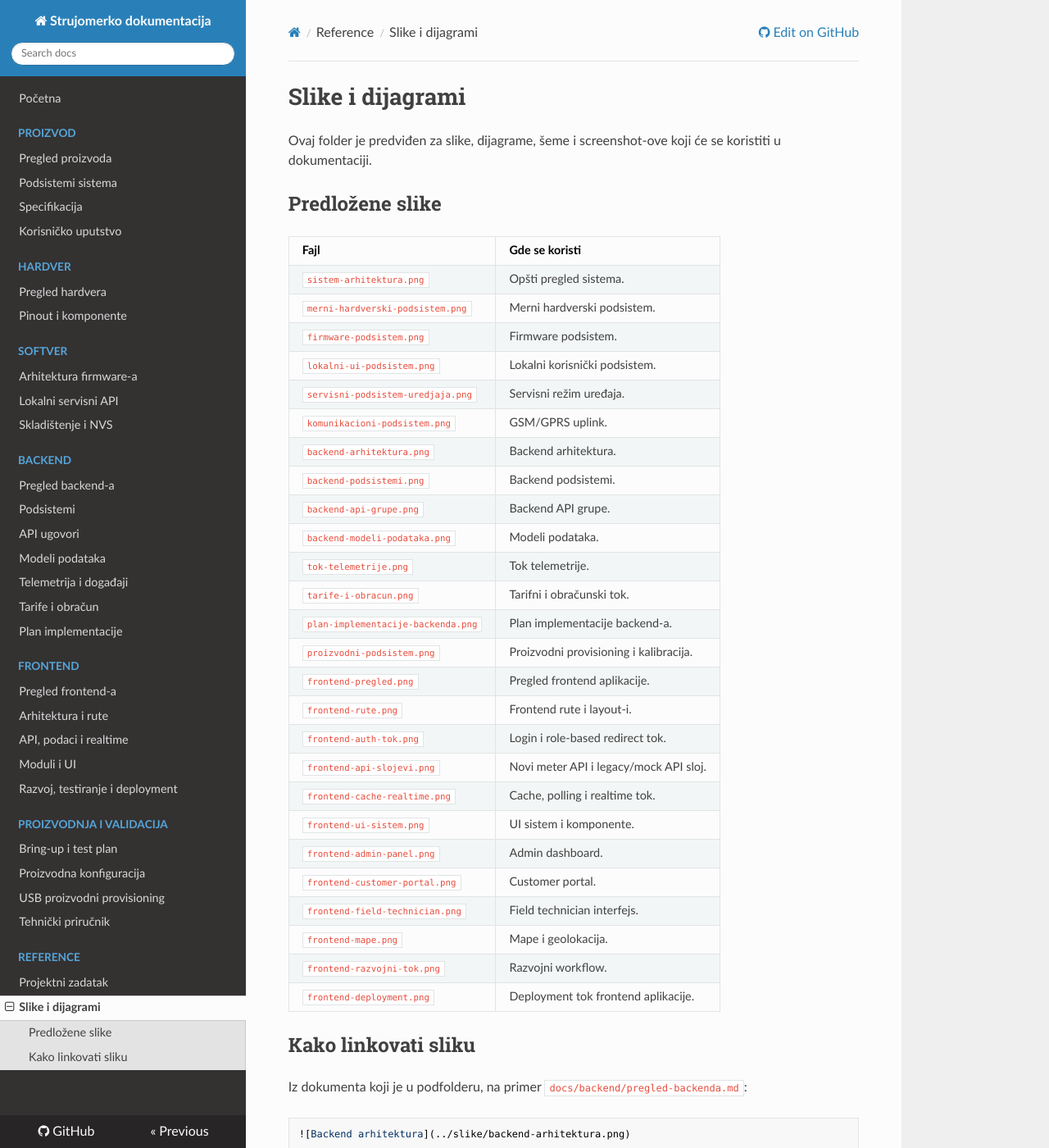
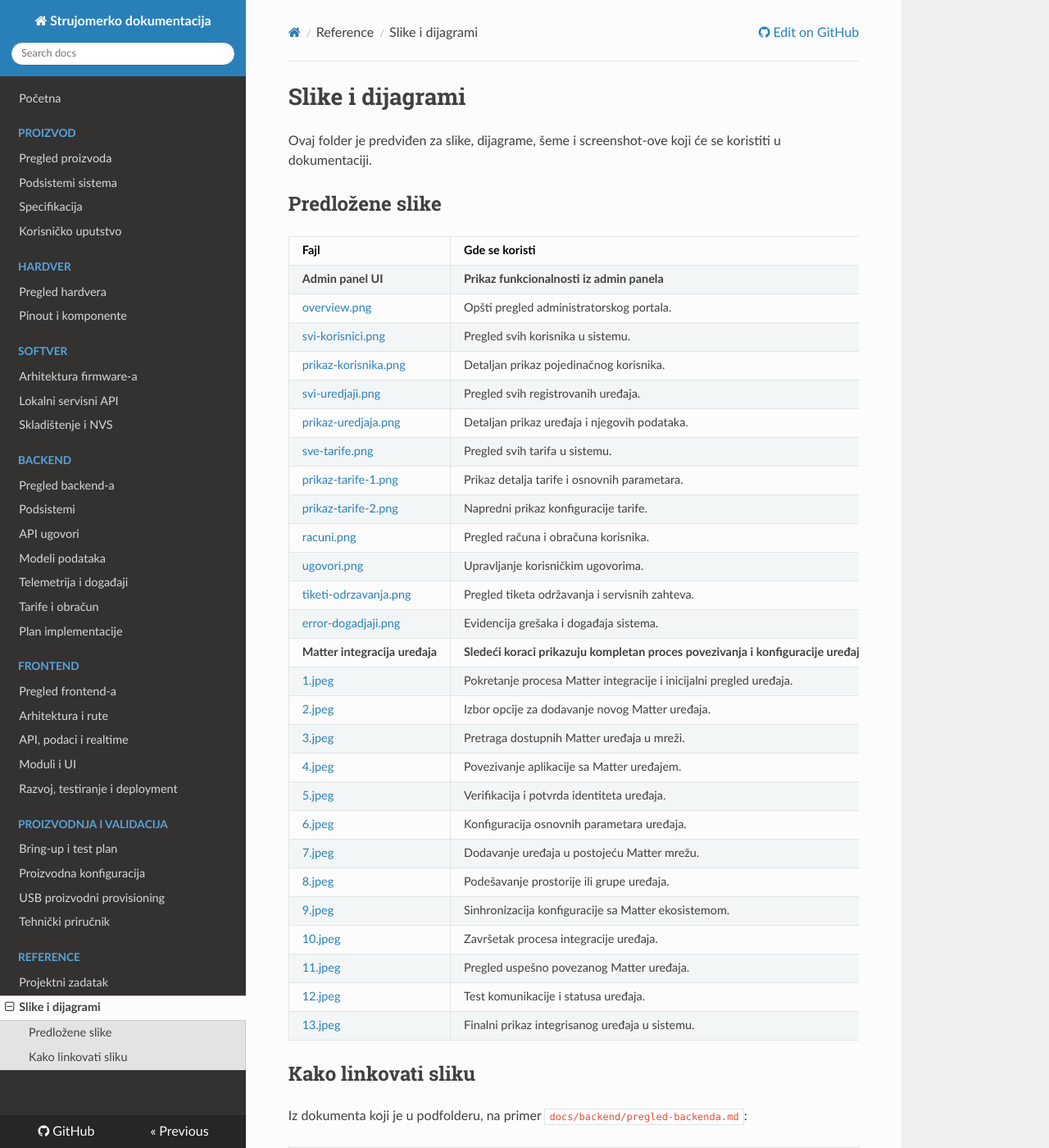
Before and after one commit to misadeks/strujomerko-docs, an MkDocs documentation site: the page built from docs/slike/README.md, in a window 1280 px wide and 1400 px high. Shown: the whole window at 82% size. Built offline with MkDocs 1.6.1, drawn with Linux system fonts in a browser that asks for light colours; nearby versions of some CDN libraries.

Commit message:
Picture links

```diff
--- a/docs/slike/README.md
+++ b/docs/slike/README.md
@@ -6,32 +6,33 @@ Ovaj folder je predviđen za slike, dijagrame, šeme i screenshot-ove koji će s
 
 | Fajl | Gde se koristi |
 | --- | --- |
-| `sistem-arhitektura.png` | Opšti pregled sistema. |
-| `merni-hardverski-podsistem.png` | Merni hardverski podsistem. |
-| `firmware-podsistem.png` | Firmware podsistem. |
-| `lokalni-ui-podsistem.png` | Lokalni korisnički podsistem. |
-| `servisni-podsistem-uredjaja.png` | Servisni režim uređaja. |
-| `komunikacioni-podsistem.png` | GSM/GPRS uplink. |
-| `backend-arhitektura.png` | Backend arhitektura. |
-| `backend-podsistemi.png` | Backend podsistemi. |
-| `backend-api-grupe.png` | Backend API grupe. |
-| `backend-modeli-podataka.png` | Modeli podataka. |
-| `tok-telemetrije.png` | Tok telemetrije. |
-| `tarife-i-obracun.png` | Tarifni i obračunski tok. |
-| `plan-implementacije-backenda.png` | Plan implementacije backend-a. |
-| `proizvodni-podsistem.png` | Proizvodni provisioning i kalibracija. |
-| `frontend-pregled.png` | Pregled frontend aplikacije. |
-| `frontend-rute.png` | Frontend rute i layout-i. |
-| `frontend-auth-tok.png` | Login i role-based redirect tok. |
-| `frontend-api-slojevi.png` | Novi meter API i legacy/mock API sloj. |
-| `frontend-cache-realtime.png` | Cache, polling i realtime tok. |
-| `frontend-ui-sistem.png` | UI sistem i komponente. |
-| `frontend-admin-panel.png` | Admin dashboard. |
-| `frontend-customer-portal.png` | Customer portal. |
-| `frontend-field-technician.png` | Field technician interfejs. |
-| `frontend-mape.png` | Mape i geolokacija. |
-| `frontend-razvojni-tok.png` | Razvojni workflow. |
-| `frontend-deployment.png` | Deployment tok frontend aplikacije. |
+| **Admin panel UI** | **Prikaz funkcionalnosti iz admin panela** |
+| [overview.png](http://github.com/misadeks/strujomerko-docs/tree/docs_pictures/docs/slike/admin-portal-UI/overview.png) | Opšti pregled administratorskog portala. |
+| [svi-korisnici.png](http://github.com/misadeks/strujomerko-docs/tree/docs_pictures/docs/slike/admin-portal-UI/svi-korisnici.png) | Pregled svih korisnika u sistemu. |
+| [prikaz-korisnika.png](http://github.com/misadeks/strujomerko-docs/tree/docs_pictures/docs/slike/admin-portal-UI/prikaz-korisnika.png) | Detaljan prikaz pojedinačnog korisnika. |
+| [svi-uredjaji.png](http://github.com/misadeks/strujomerko-docs/tree/docs_pictures/docs/slike/admin-portal-UI/svi-uredjaji.png) | Pregled svih registrovanih uređaja. |
+| [prikaz-uredjaja.png](http://github.com/misadeks/strujomerko-docs/tree/docs_pictures/docs/slike/admin-portal-UI/prikaz-uredjaja.png) | Detaljan prikaz uređaja i njegovih podataka. |
+| [sve-tarife.png](http://github.com/misadeks/strujomerko-docs/tree/docs_pictures/docs/slike/admin-portal-UI/sve-tarife.png) | Pregled svih tarifa u sistemu. |
+| [prikaz-tarife-1.png](http://github.com/misadeks/strujomerko-docs/tree/docs_pictures/docs/slike/admin-portal-UI/prikaz-tarife-1.png) | Prikaz detalja tarife i osnovnih parametara. |
+| [prikaz-tarife-2.png](http://github.com/misadeks/strujomerko-docs/tree/docs_pictures/docs/slike/admin-portal-UI/prikaz-tarife-2.png) | Napredni prikaz konfiguracije tarife. |
+| [racuni.png](http://github.com/misadeks/strujomerko-docs/tree/docs_pictures/docs/slike/admin-portal-UI/racuni.png) | Pregled računa i obračuna korisnika. |
+| [ugovori.png](http://github.com/misadeks/strujomerko-docs/tree/docs_pictures/docs/slike/admin-portal-UI/ugovori.png) | Upravljanje korisničkim ugovorima. |
+| [tiketi-odrzavanja.png](http://github.com/misadeks/strujomerko-docs/tree/docs_pictures/docs/slike/admin-portal-UI/tiketi-odrzavanja.png) | Pregled tiketa održavanja i servisnih zahteva. |
+| [error-dogadjaji.png](http://github.com/misadeks/strujomerko-docs/tree/docs_pictures/docs/slike/admin-portal-UI/error-dogadjaji.png) | Evidencija grešaka i događaja sistema. |
+| **Matter integracija uređaja** | **Sledeći koraci prikazuju kompletan proces povezivanja i konfiguracije uređaja unutar Matter ekosistema kroz mobilnu ili administratorsku aplikaciju.** |
+| [1.jpeg](https://github.com/misadeks/strujomerko-docs/tree/docs_pictures/docs/slike/matter-integracija/1.jpeg) | Pokretanje procesa Matter integracije i inicijalni pregled uređaja. |
+| [2.jpeg](https://github.com/misadeks/strujomerko-docs/tree/docs_pictures/docs/slike/matter-integracija/2.jpeg) | Izbor opcije za dodavanje novog Matter uređaja. |
+| [3.jpeg](https://github.com/misadeks/strujomerko-docs/tree/docs_pictures/docs/slike/matter-integracija/3.jpeg) | Pretraga dostupnih Matter uređaja u mreži. |
+| [4.jpeg](https://github.com/misadeks/strujomerko-docs/tree/docs_pictures/docs/slike/matter-integracija/4.jpeg) | Povezivanje aplikacije sa Matter uređajem. |
+| [5.jpeg](https://github.com/misadeks/strujomerko-docs/tree/docs_pictures/docs/slike/matter-integracija/5.jpeg) | Verifikacija i potvrda identiteta uređaja. |
+| [6.jpeg](https://github.com/misadeks/strujomerko-docs/tree/docs_pictures/docs/slike/matter-integracija/6.jpeg) | Konfiguracija osnovnih parametara uređaja. |
+| [7.jpeg](https://github.com/misadeks/strujomerko-docs/tree/docs_pictures/docs/slike/matter-integracija/7.jpeg) | Dodavanje uređaja u postojeću Matter mrežu. |
+| [8.jpeg](https://github.com/misadeks/strujomerko-docs/tree/docs_pictures/docs/slike/matter-integracija/8.jpeg) | Podešavanje prostorije ili grupe uređaja. |
+| [9.jpeg](https://github.com/misadeks/strujomerko-docs/tree/docs_pictures/docs/slike/matter-integracija/9.jpeg) | Sinhronizacija konfiguracije sa Matter ekosistemom. |
+| [10.jpeg](https://github.com/misadeks/strujomerko-docs/tree/docs_pictures/docs/slike/matter-integracija/10.jpeg) | Završetak procesa integracije uređaja. |
+| [11.jpeg](https://github.com/misadeks/strujomerko-docs/tree/docs_pictures/docs/slike/matter-integracija/11.jpeg) | Pregled uspešno povezanog Matter uređaja. |
+| [12.jpeg](https://github.com/misadeks/strujomerko-docs/tree/docs_pictures/docs/slike/matter-integracija/12.jpeg) | Test komunikacije i statusa uređaja. |
+| [13.jpeg](https://github.com/misadeks/strujomerko-docs/tree/docs_pictures/docs/slike/matter-integracija/13.jpeg) | Finalni prikaz integrisanog uređaja u sistemu. |
 
 ## Kako linkovati sliku
 
```
